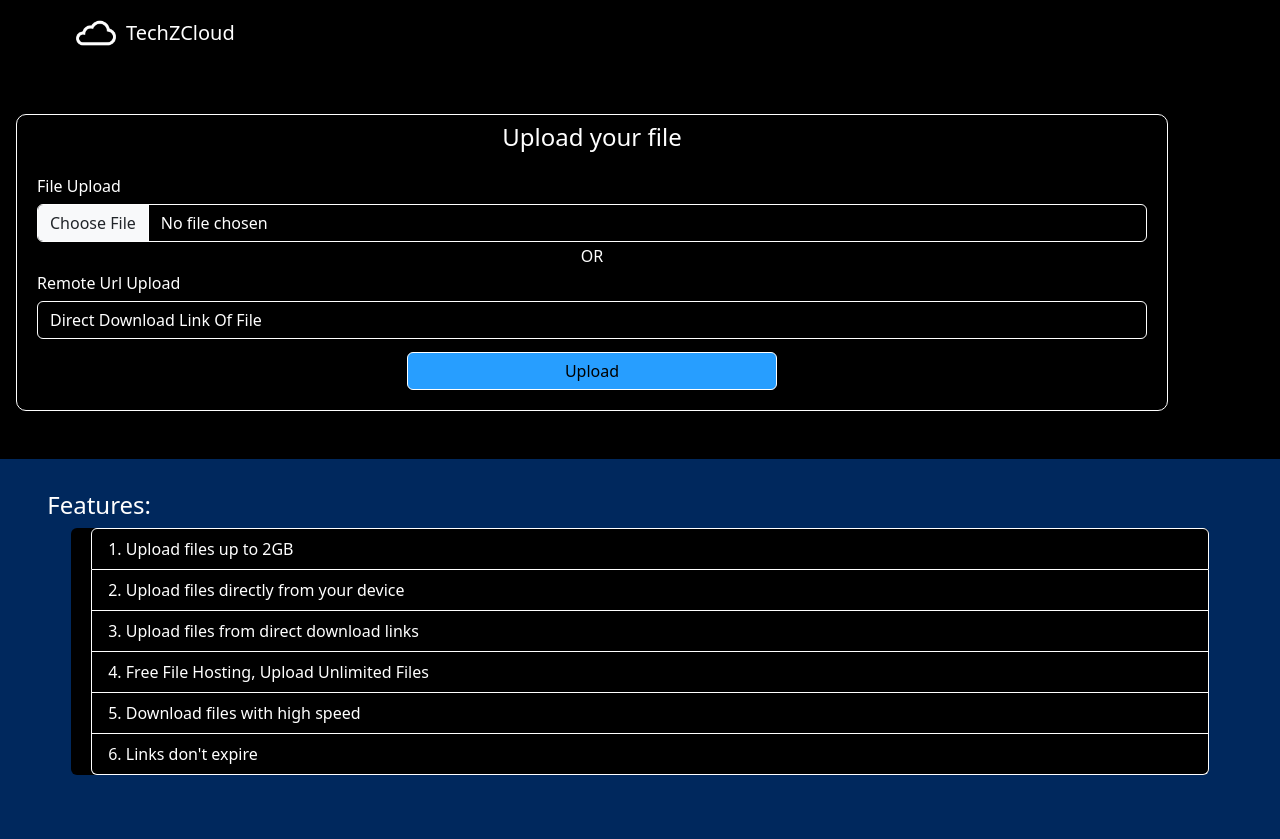
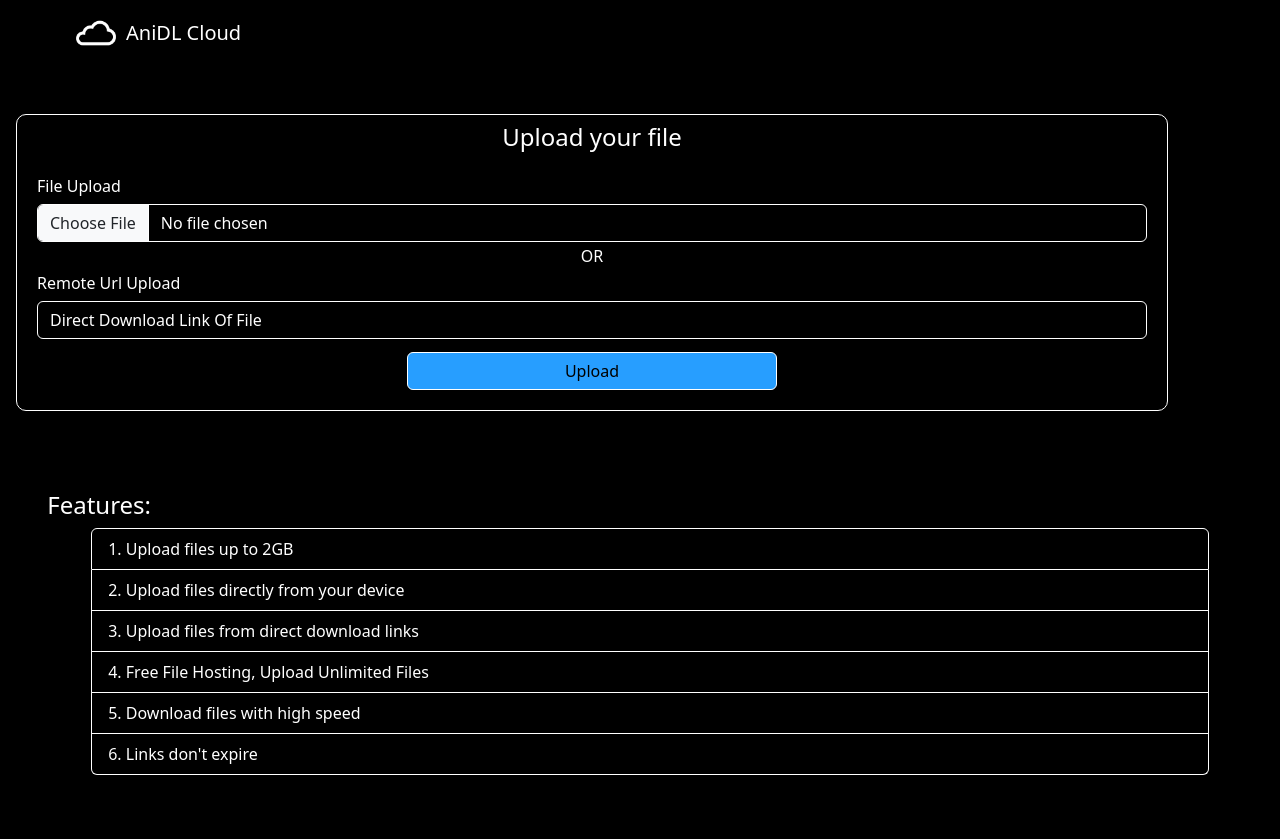
Before and after one commit to rindo57/cloud, a Python web app: template templates/minindex.html in a window 1280 px wide. Run offline with Jinja, Linux system fonts and the light colour scheme; the template is opened without the code that fills it, so the values that code supplies are empty.

Commit message:
Update minindex.html

```diff
--- a/templates/minindex.html
+++ b/templates/minindex.html
@@ -3,7 +3,7 @@
 <head>
   <meta charset="UTF-8" />
   <meta name="viewport" content="width=device-width, initial-scale=1.0" />
-  <title>TechZCloud</title>
+  <title>AniDL Cloud</title>
 
   <link href="https://cdn.jsdelivr.net/npm/bootstrap@5.3.1/dist/css/bootstrap.min.css" rel="stylesheet" integrity="sha384-4bw+/aepP/YC94hEpVNVgiZdgIC5+VKNBQNGCHeKRQN+PtmoHDEXuppvnDJzQIu9" crossorigin="anonymous" />
   <script src="https://cdn.jsdelivr.net/npm/bootstrap@5.3.1/dist/js/bootstrap.bundle.min.js" integrity="sha384-HwwvtgBNo3bZJJLYd8oVXjrBZt8cqVSpeBNS5n7C8IVInixGAoxmnlMuBnhbgrkm" crossorigin="anonymous"></script>
@@ -60,6 +60,13 @@
     .form-control::placeholder {
       color: white;
     }
+    /* Additional Styles for the "Features" section */
+    #site-info-outer {
+      background-color: black;
+    }
+    #site-info {
+      color: white;
+    }
   </style>
 </head>
 <body>
@@ -68,7 +75,7 @@
     <div id="navbar" class="container container-fluid">
       <a class="navbar-brand d-flex align-items-center" href="/">
         <img src="/static/logo.png" alt="Bootstrap" width="40" height="40" class="d-inline-block align-text-top">
-        <span style="margin-left: 10px" class="navbar-brand mb-0 h1">TechZCloud</span>
+        <span style="margin-left: 10px" class="navbar-brand mb-0 h1">AniDL Cloud</span>
       </a>
     </div>
   </nav>
@@ -133,7 +140,7 @@
   <div id="site-info-outer" class="py-5 pt-3">
     <div id="site-info" class="d-flex justify-content-center p-3">
       <div>
-        <h4>Features:</h4>
+        <h4 style="color: white;">Features:</h4>
         <ul class="list-group list list-group-numbered mx-4">
           <li class="list-group-item">Upload files up to 2GB</li>
           <li class="list-group-item">Upload files directly from your device</li>
```
